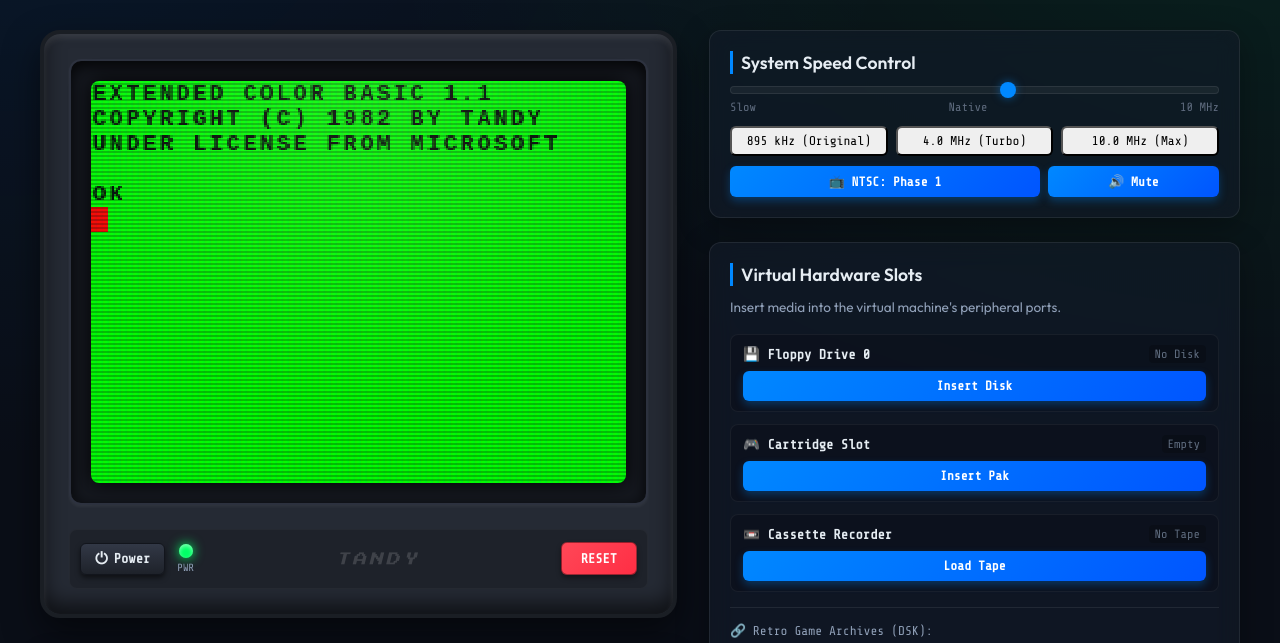
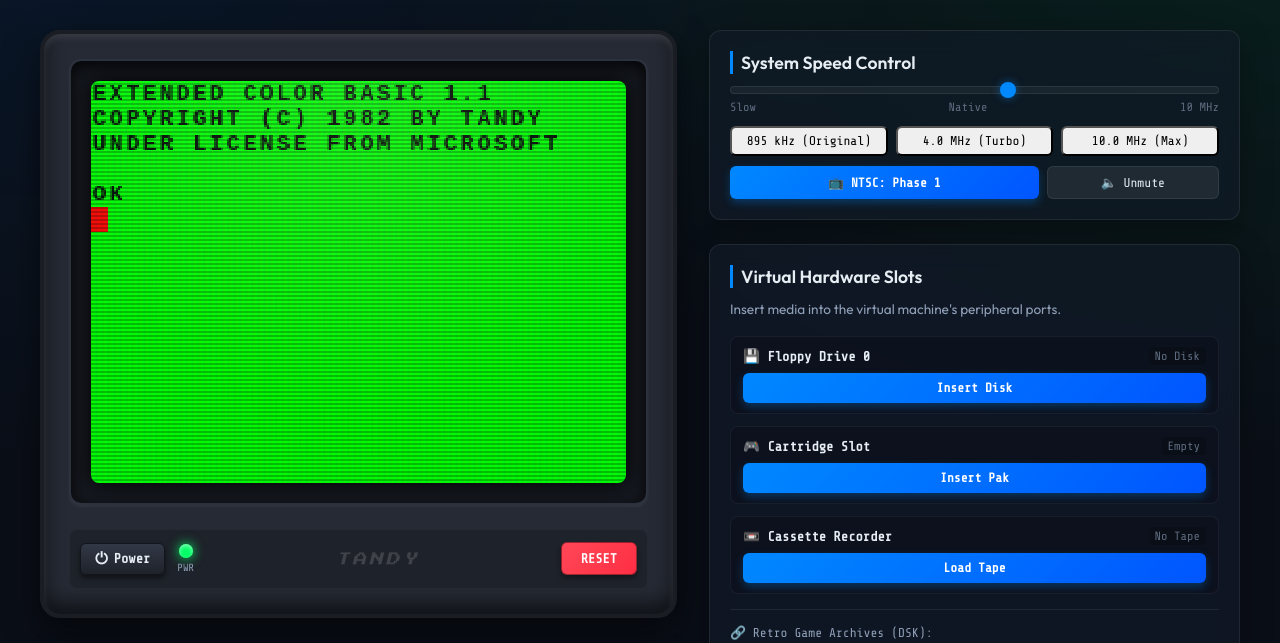
Before and after one commit to star-fs/varispeed-coco2, a website: page index.html in a window 1280 px wide. Shown: the part 101-744 px from the top of the page. Drawn offline with nearby package versions, Linux system fonts and the light colour scheme.

Commit message:
mute button inital behavior

```diff
--- a/index.html
+++ b/index.html
@@ -163,7 +163,7 @@
         </div>
         <div class="preset-buttons" style="margin-top: 10px; display: flex; gap: 8px;">
           <button id="btn-ntsc-mode" class="btn-primary btn-sm" style="flex: 2; white-space: nowrap;">📺 NTSC: Phase 1</button>
-          <button id="btn-audio-toggle" class="btn-primary btn-sm" style="flex: 1; white-space: nowrap;">🔊 Mute</button>
+          <button id="btn-audio-toggle" class="btn-secondary btn-sm" style="flex: 1; white-space: nowrap;">🔈 Unmute</button>
         </div>
       </div>
 
```
